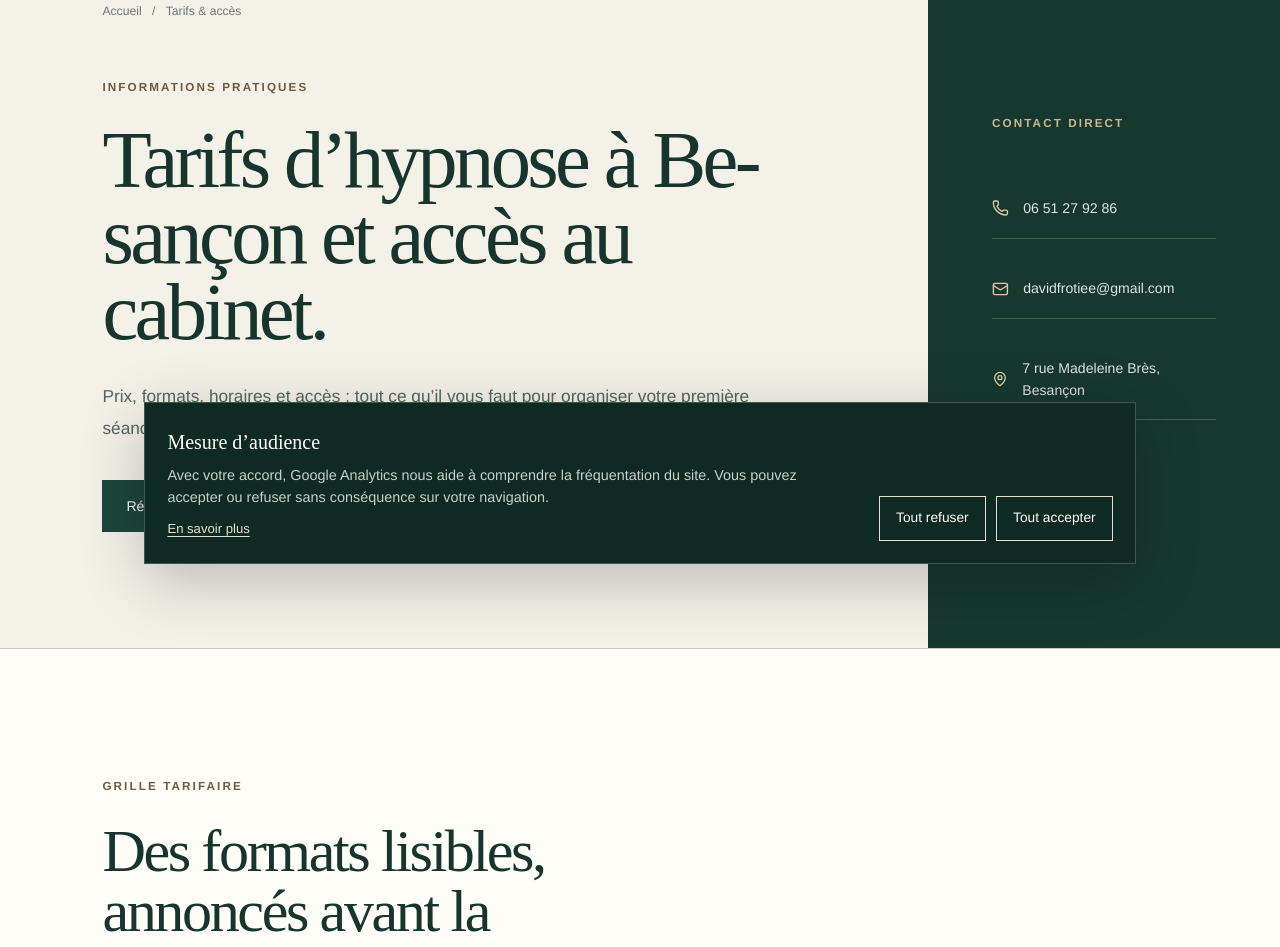
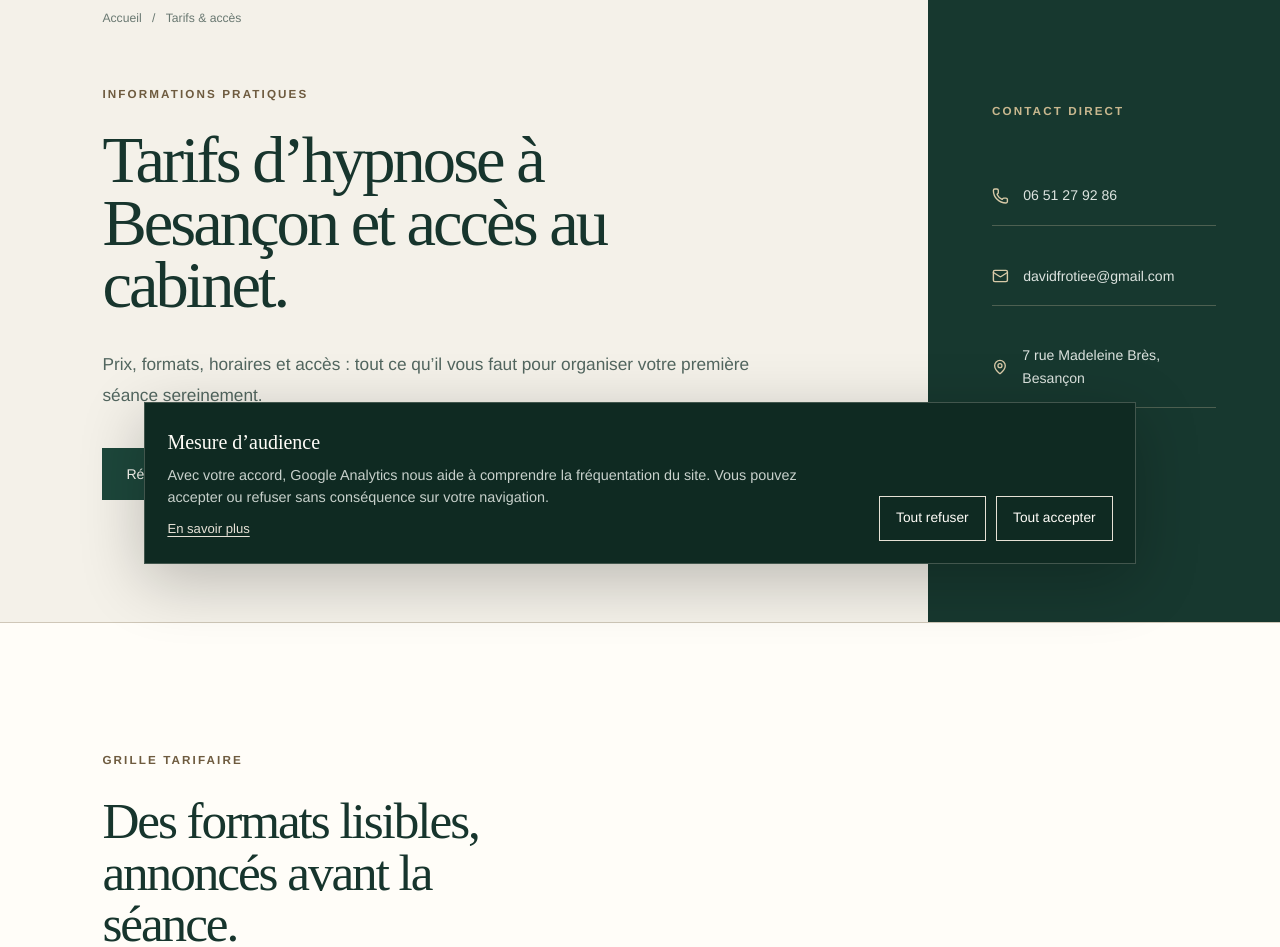
Before and after one commit to webstorm92100/Davidfrotiee, a Next.js app: page /tarifs-acces in a window 1280 px wide. Shown: the part 220-1167 px from the top of the page. Built offline with nearby package versions, Linux system fonts and the light colour scheme.

Commit message:
Améliorer les titres sur ordinateur

```diff
--- a/app/globals.css
+++ b/app/globals.css
@@ -86,8 +86,8 @@ h1,
 h2,
 h3,
 blockquote {
-  overflow-wrap: break-word;
-  hyphens: auto;
+  overflow-wrap: normal;
+  hyphens: none;
 }
 
 html {
@@ -1487,6 +1487,14 @@ footer {
 }
 
 @media (max-width: 760px) {
+  h1,
+  h2,
+  h3,
+  blockquote {
+    overflow-wrap: break-word;
+    hyphens: auto;
+  }
+
   .cookie-banner {
     grid-template-columns: 1fr;
     gap: 1rem;
@@ -2404,6 +2412,63 @@ footer {
 
   .footer-links {
     align-items: flex-start;
+  }
+}
+
+@media (min-width: 761px) {
+  .hero h1 {
+    max-width: 16ch;
+  }
+
+  .recognition .section-heading h2 {
+    max-width: 15ch;
+  }
+
+  .supports .section-heading h2 {
+    max-width: 18ch;
+  }
+
+  .reviews-heading h2 {
+    max-width: 16ch;
+  }
+
+  .method-intro h2,
+  .faq-heading h2 {
+    max-width: 14ch;
+    font-size: clamp(3rem, 4vw, 4.35rem);
+  }
+
+  .radio-intro h2 {
+    max-width: 15ch;
+    font-size: clamp(3rem, 4.3vw, 4.9rem);
+  }
+
+  .about-copy h2 {
+    max-width: 16ch;
+  }
+
+  .final-cta h2 {
+    max-width: 18ch;
+  }
+
+  .inner-hero h1,
+  .rates-hero h1 {
+    max-width: 18ch;
+    font-size: clamp(3.4rem, 5.2vw, 6rem);
+  }
+
+  .answer-section h2,
+  .inner-section-heading h2,
+  .outcomes-section h2,
+  .access-copy h2,
+  .hours-section h2,
+  .inner-final-cta h2 {
+    max-width: 18ch;
+    font-size: clamp(2.8rem, 4vw, 4.8rem);
+  }
+
+  .legal-hero h1 {
+    max-width: 18ch;
   }
 }
 
```
Also changed, not shown: 42 other files (tests, documents, lock files or other folders).
